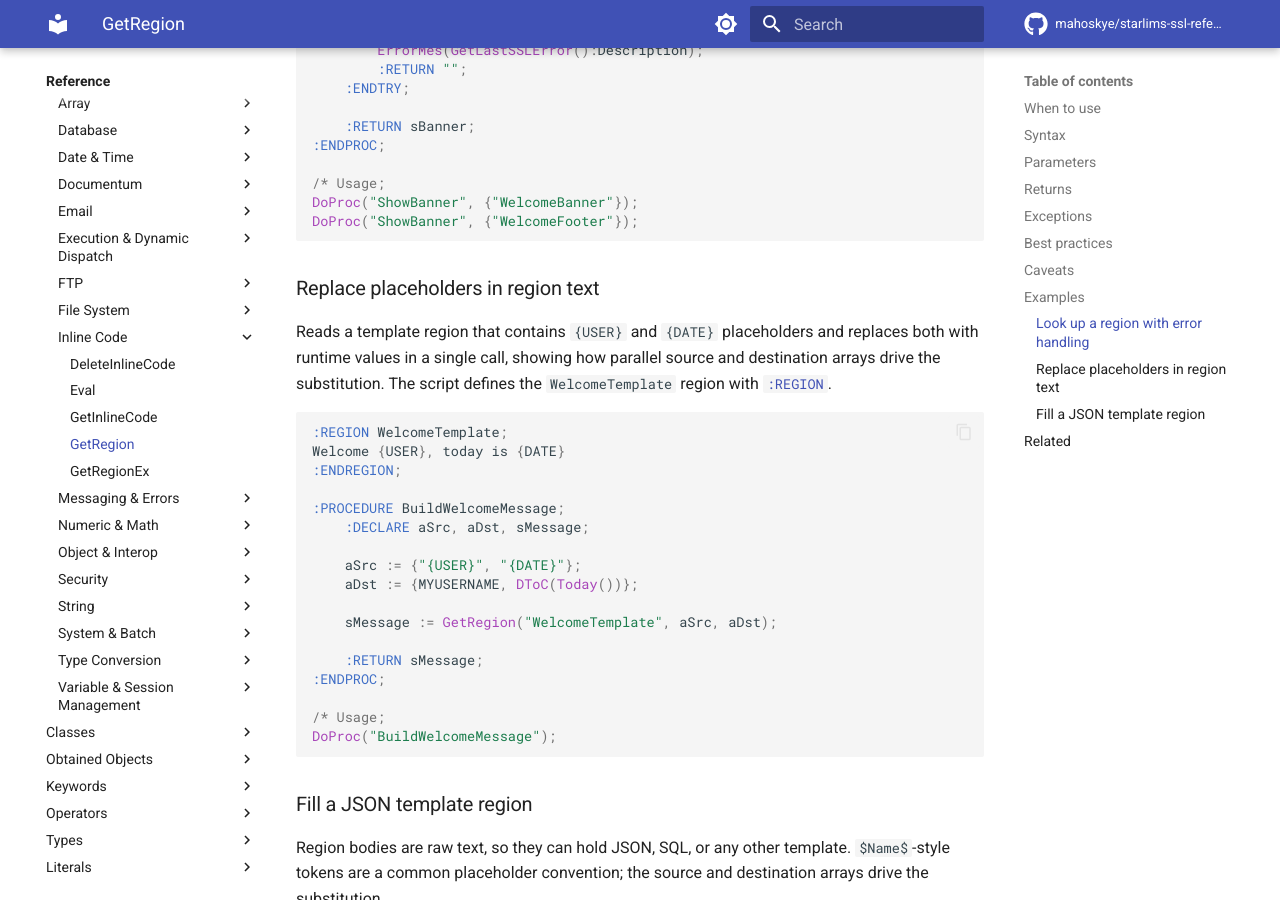
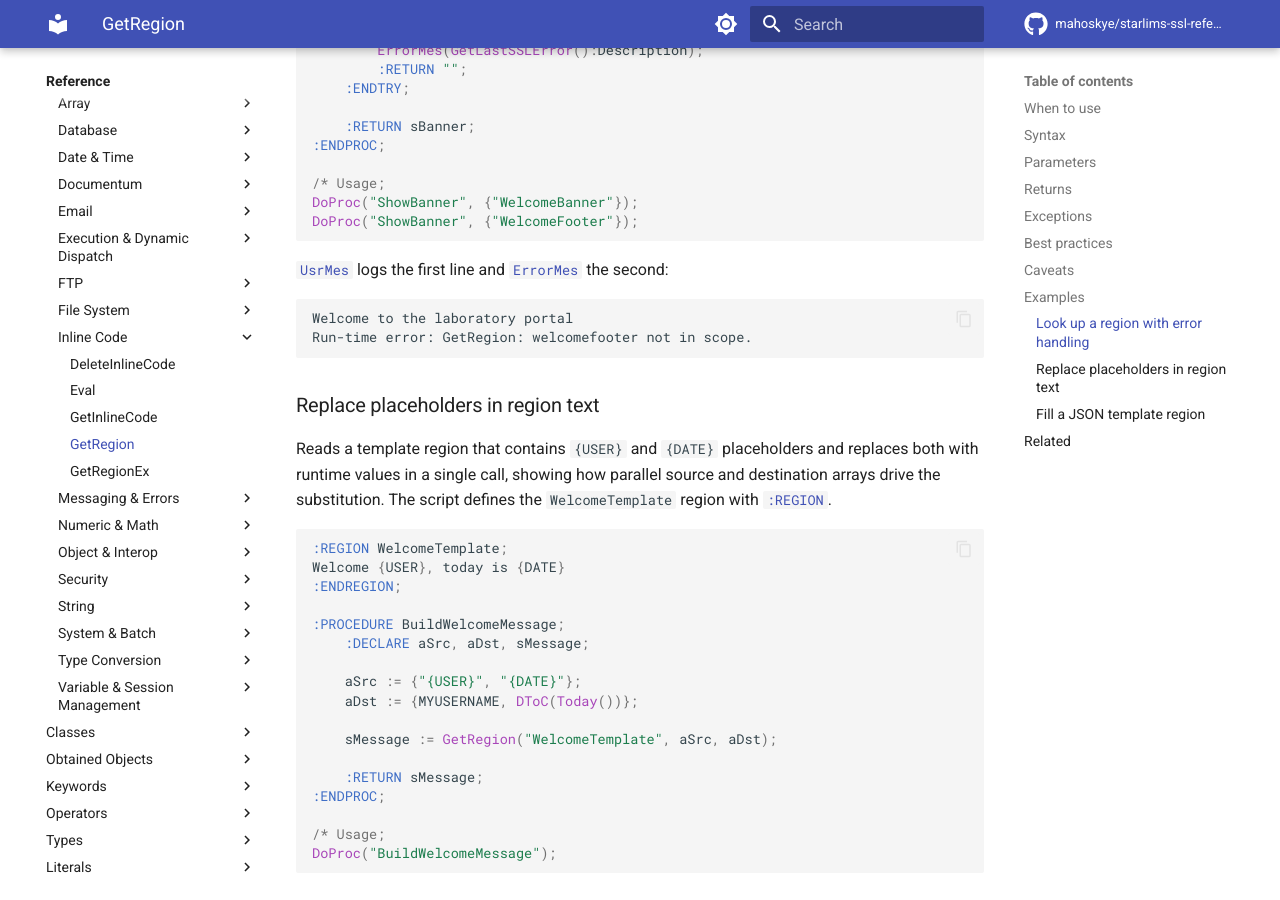
Before and after one commit to mahoskye/starlims-ssl-reference, an MkDocs documentation site: the page built from content/reference/functions/GetRegion.md, in a window 1280 px wide and 900 px high, scrolled down 3293 px. Built offline with MkDocs 1.6.1 and Material for MkDocs 9.7.7, drawn with Linux system fonts in a browser that asks for light colours; plug-ins that fetch from the network failed and are left out; comment, search, counter and statistics services are not loaded.

Commit message:
docs: GetRegion example shows the verified not-in-scope message
Co-Authored-By: Claude Opus 5.5 <noreply@anthropic.com>

````diff
--- a/content/reference/functions/GetRegion.md
+++ b/content/reference/functions/GetRegion.md
@@ -104,6 +104,13 @@ DoProc("ShowBanner", {"WelcomeBanner"});
 DoProc("ShowBanner", {"WelcomeFooter"});
 ```
 
+[`UsrMes`](UsrMes.md) logs the first line and [`ErrorMes`](ErrorMes.md) the second:
+
+```text
+Welcome to the laboratory portal
+Run-time error: GetRegion: welcomefooter not in scope.
+```
+
 ### Replace placeholders in region text
 
 Reads a template region that contains `{USER}` and `{DATE}` placeholders and replaces both with runtime values in a single call, showing how parallel source and destination arrays drive the substitution. The script defines the `WelcomeTemplate` region with [`:REGION`](../keywords/REGION.md).
````
